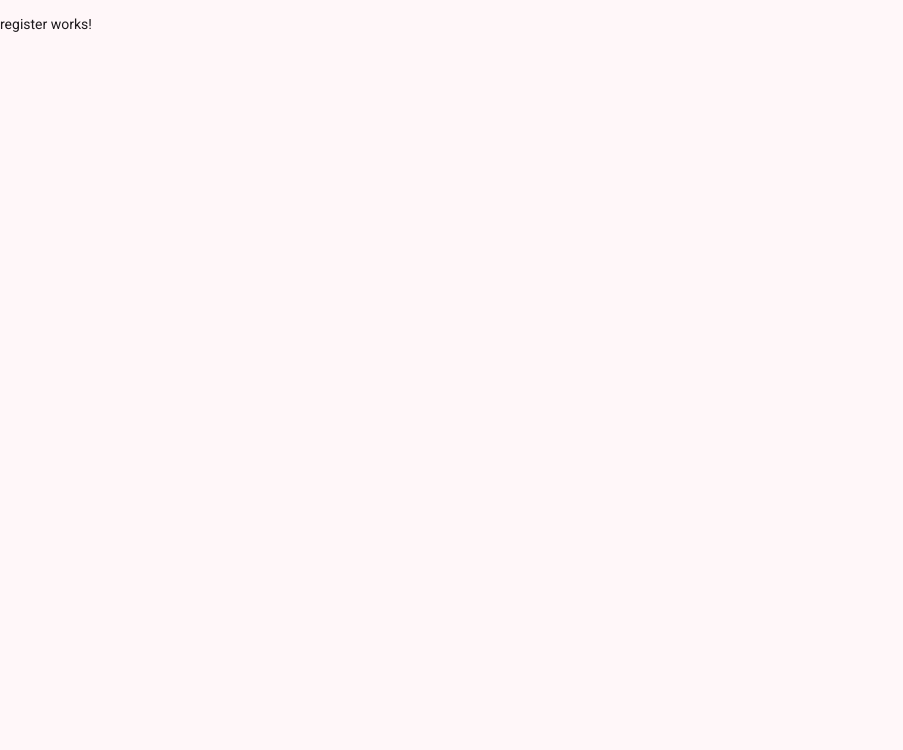
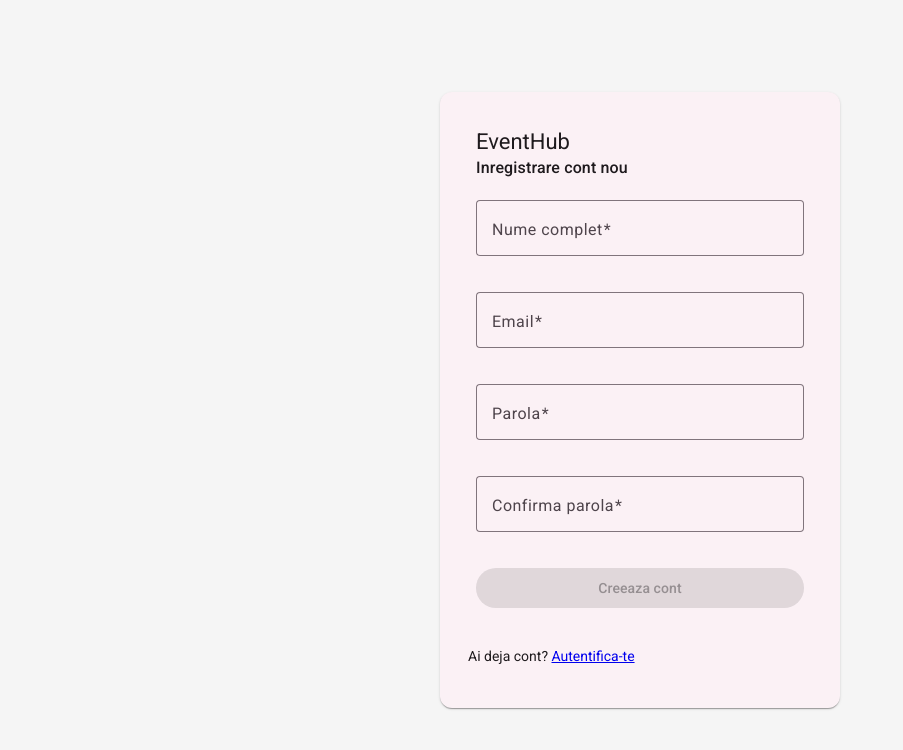
Before and after one commit to Coco4002/EventHub, an Angular app in the folder frontend/: page /register in a window 1280 px wide. Shown: the top 750 px of the page, without its empty margins (0-903 px from the left). Built offline with nearby package versions, Linux system fonts and the light colour scheme.

Commit message:
register page

```diff
--- a/frontend/src/app/components/login/login.ts
+++ b/frontend/src/app/components/login/login.ts
@@ -1,4 +1,4 @@
-import { Component } from '@angular/core';
+import { Component, ChangeDetectorRef } from '@angular/core';
 import { FormBuilder, FormGroup, Validators, ReactiveFormsModule } from '@angular/forms';
 import { Router, RouterLink } from '@angular/router';
 import { AuthService } from '../../services/auth';
@@ -30,7 +30,8 @@ export class LoginComponent {
   constructor(
     private fb: FormBuilder,
     private authService: AuthService,
-    private router: Router
+    private router: Router,
+    private cdr: ChangeDetectorRef
   ) {
     this.loginForm = this.fb.group({
       email: ['', [Validators.required, Validators.email]],
@@ -46,11 +47,13 @@ export class LoginComponent {
 
     this.authService.login(this.loginForm.value).subscribe({
       next: () => {
+        this.loading = false;
         this.router.navigate(['/events']);
       },
-      error: (err) => {
-        this.errorMessage = err.error || 'Email sau parola incorecta.';
+      error: () => {
+        this.errorMessage = 'Email sau parola incorecta.';
         this.loading = false;
+        this.cdr.detectChanges();
       }
     });
   }
--- a/frontend/src/app/components/register/register.css
+++ b/frontend/src/app/components/register/register.css
@@ -0,0 +1,33 @@
+.register-container {
+  display: flex;
+  justify-content: center;
+  align-items: center;
+  min-height: 100vh;
+  background-color: #f5f5f5;
+}
+
+.register-card {
+  width: 100%;
+  max-width: 400px;
+  padding: 20px;
+}
+
+.full-width {
+  width: 100%;
+  margin-bottom: 16px;
+  display: block;
+}
+
+.error-message {
+  color: red;
+  margin-bottom: 16px;
+  font-size: 14px;
+}
+
+mat-card-header {
+  margin-bottom: 20px;
+}
+
+mat-card-actions {
+  text-align: center;
+}
--- a/frontend/src/app/components/register/register.html
+++ b/frontend/src/app/components/register/register.html
@@ -1 +1,70 @@
-<p>register works!</p>
+<div class="register-container">
+  <mat-card class="register-card">
+    <mat-card-header>
+      <mat-card-title>EventHub</mat-card-title>
+      <mat-card-subtitle>Inregistrare cont nou</mat-card-subtitle>
+    </mat-card-header>
+
+    <mat-card-content>
+      <form [formGroup]="registerForm" (ngSubmit)="onSubmit()">
+
+        <mat-form-field appearance="outline" class="full-width">
+          <mat-label>Nume complet</mat-label>
+          <input matInput formControlName="fullName" placeholder="Ion Popescu">
+          <mat-error *ngIf="registerForm.get('fullName')?.hasError('required')">
+            Numele este obligatoriu
+          </mat-error>
+        </mat-form-field>
+
+        <mat-form-field appearance="outline" class="full-width">
+          <mat-label>Email</mat-label>
+          <input matInput type="email" formControlName="email" placeholder="email@exemplu.com">
+          <mat-error *ngIf="registerForm.get('email')?.hasError('required')">
+            Emailul este obligatoriu
+          </mat-error>
+          <mat-error *ngIf="registerForm.get('email')?.hasError('email')">
+            Email invalid
+          </mat-error>
+        </mat-form-field>
+
+        <mat-form-field appearance="outline" class="full-width">
+          <mat-label>Parola</mat-label>
+          <input matInput type="password" formControlName="password">
+          <mat-error *ngIf="registerForm.get('password')?.hasError('required')">
+            Parola este obligatorie
+          </mat-error>
+          <mat-error *ngIf="registerForm.get('password')?.hasError('minlength')">
+            Parola trebuie sa aiba minim 6 caractere
+          </mat-error>
+        </mat-form-field>
+
+        <mat-form-field appearance="outline" class="full-width">
+          <mat-label>Confirma parola</mat-label>
+          <input matInput type="password" formControlName="confirmPassword">
+        </mat-form-field>
+
+        <div *ngIf="registerForm.hasError('passwordMismatch') && registerForm.get('confirmPassword')?.touched"
+            class="error-message">
+          Parolele nu coincid
+        </div>
+
+        <div *ngIf="errorMessage" class="error-message">
+          {{ errorMessage }}
+        </div>
+
+        <button mat-raised-button color="primary" type="submit"
+          [disabled]="registerForm.get('fullName')?.invalid ||
+                      registerForm.get('email')?.invalid ||
+                      registerForm.get('password')?.invalid ||
+                      loading" class="full-width">
+          {{ loading ? 'Se incarca...' : 'Creeaza cont' }}
+        </button>
+
+      </form>
+    </mat-card-content>
+
+    <mat-card-actions>
+      <p>Ai deja cont? <a routerLink="/login">Autentifica-te</a></p>
+    </mat-card-actions>
+  </mat-card>
+</div>
--- a/frontend/src/app/components/register/register.ts
+++ b/frontend/src/app/components/register/register.ts
@@ -1,9 +1,74 @@
-import { Component } from '@angular/core';
+import { Component, ChangeDetectorRef } from '@angular/core';
+import { FormBuilder, FormGroup, Validators, ReactiveFormsModule } from '@angular/forms';
+import { Router, RouterLink } from '@angular/router';
+import { AuthService } from '../../services/auth';
+import { MatCardModule } from '@angular/material/card';
+import { MatFormFieldModule } from '@angular/material/form-field';
+import { MatInputModule } from '@angular/material/input';
+import { MatButtonModule } from '@angular/material/button';
+import { CommonModule } from '@angular/common';
 
 @Component({
   selector: 'app-register',
-  imports: [],
+  imports: [
+    CommonModule,
+    ReactiveFormsModule,
+    RouterLink,
+    MatCardModule,
+    MatFormFieldModule,
+    MatInputModule,
+    MatButtonModule
+  ],
   templateUrl: './register.html',
-  styleUrl: './register.css',
+  styleUrl: './register.css'
 })
-export class RegisterComponent {}
+export class RegisterComponent {
+  registerForm: FormGroup;
+  errorMessage = '';
+  loading = false;
+
+  constructor(
+    private fb: FormBuilder,
+    private authService: AuthService,
+    private router: Router,
+    private cdr: ChangeDetectorRef
+  ) {
+    this.registerForm = this.fb.group({
+      fullName: ['', Validators.required],
+      email: ['', [Validators.required, Validators.email]],
+      password: ['', [Validators.required, Validators.minLength(6)]],
+      confirmPassword: ['', Validators.required]
+    }, { validators: this.passwordMatchValidator });
+  }
+
+  passwordMatchValidator(form: FormGroup) {
+    const password = form.get('password')?.value;
+    const confirm = form.get('confirmPassword')?.value;
+    return password === confirm ? null : { passwordMismatch: true };
+  }
+
+  onSubmit(): void {
+    if (this.registerForm.invalid) return;
+
+    this.loading = true;
+    this.errorMessage = '';
+
+    const { fullName, email, password } = this.registerForm.value;
+
+    this.authService.register({ fullName, email, password }).subscribe({
+      next: () => {
+        this.authService.login({ email, password }).subscribe({
+          next: () => {
+            this.loading = false;
+            this.router.navigate(['/events']);
+          }
+        });
+      },
+      error: (err) => {
+        this.errorMessage = err.error || 'Eroare la inregistrare.';
+        this.loading = false;
+        this.cdr.detectChanges();
+      }
+    });
+  }
+}
```
